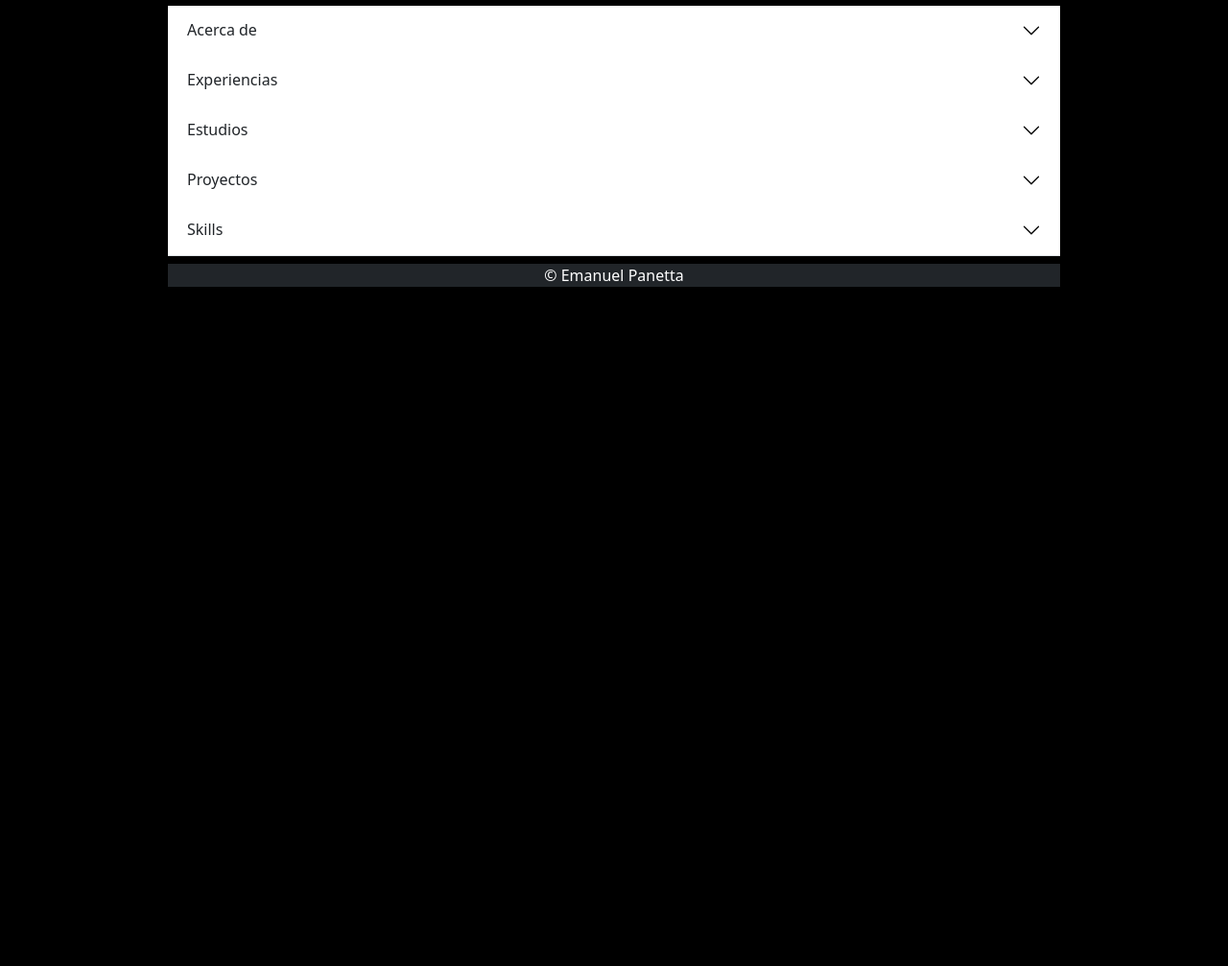
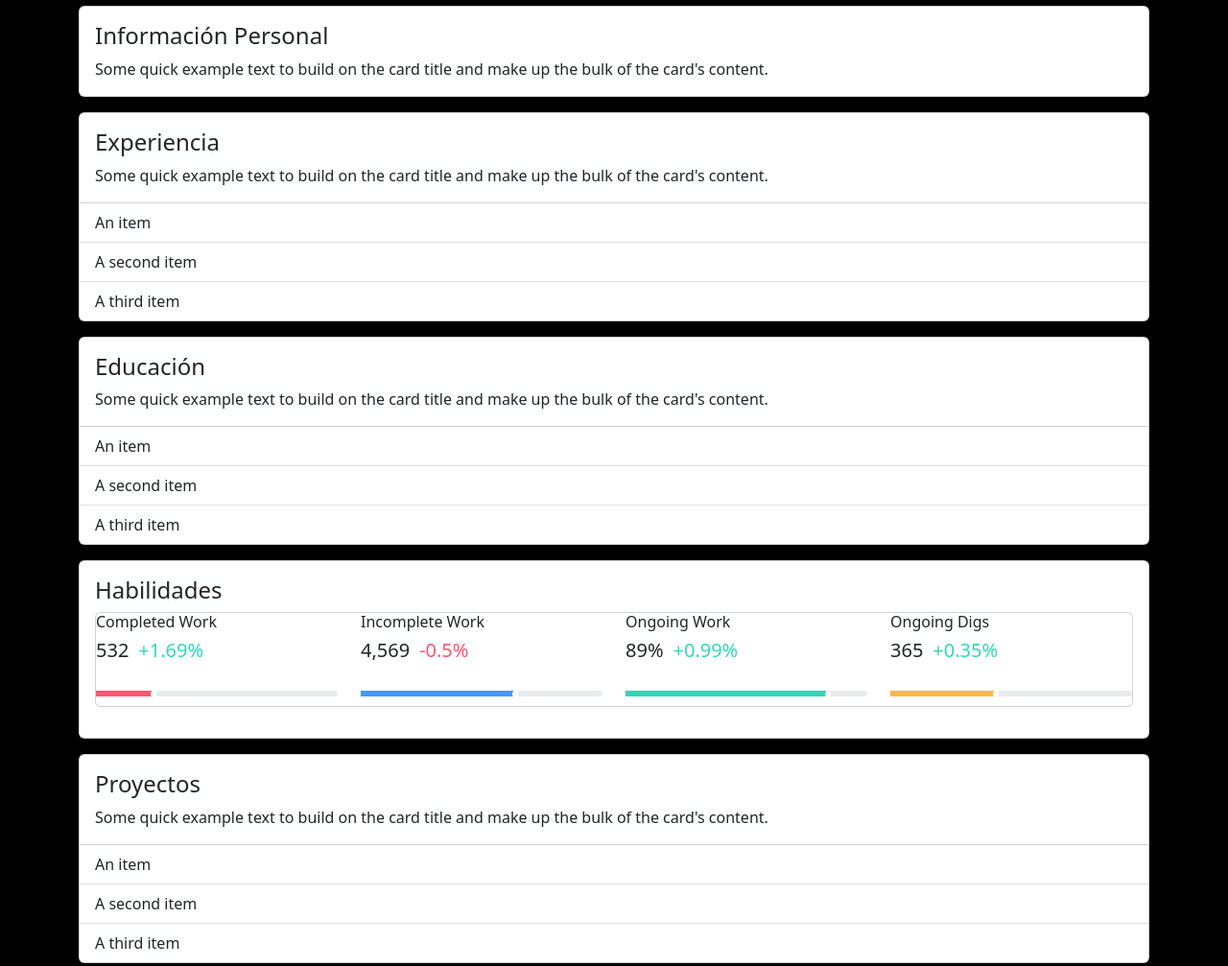
Before and after one commit to Ptta91/PortfolioFrontend, a website: page index.html in a window 1280 px wide. Shown: the part 329-1336 px from the top of the page at 96% size. Before the commit the page ends 800 px from the top, so only its background shows below. Drawn offline with nearby package versions, Linux system fonts and the light colour scheme.

Commit message:
sections v2.0

```diff
--- a/index.html
+++ b/index.html
@@ -111,83 +111,96 @@
     </div>
   </section>
   <!--Sections-->
-  <div class="container-lg d-flex align-items-center justify-content-center">
-    <div class="col-10">
+  <div class="container-xl d-flex align-items-center justify-content-center">
+    <div class="col-12">
       <div class="accordion accordion-flush" id="accordionFlushExample">
         <!--Acerca de-->
-        <div class="accordion-item">
-          <h2 class="accordion-header" id="flush-headingOne">
-            <button class="accordion-button collapsed" type="button" data-bs-toggle="collapse"
-              data-bs-target="#flush-collapseOne" aria-expanded="false" aria-controls="flush-collapseOne">
-              Acerca de
-            </button>
-          </h2>
-          <div id="flush-collapseOne" class="accordion-collapse collapse" aria-labelledby="flush-headingOne"
-            data-bs-parent="#accordionFlushExample">
-            <div class="accordion-body">
-              tarjeta-textos
+        <div class="card">
+          <div class="card-body">
+            <h4 class="card-title">Información Personal</h4>
+            <p class="card-text">Some quick example text to build on the card title and make up the bulk of the card's
+              content.</p>
           </div>
         </div>
         <!--Experiencia-->
-          <div class="accordion-item">
-            <h2 class="accordion-header" id="flush-headingTwo">
-              <button class="accordion-button collapsed" type="button" data-bs-toggle="collapse"
-                data-bs-target="#flush-collapseTwo" aria-expanded="false" aria-controls="flush-collapseTwo">
-                Experiencias
-              </button>
-            </h2>
-            <div id="flush-collapseTwo" class="accordion-collapse collapse" aria-labelledby="flush-headingTwo"
-              data-bs-parent="#accordionFlushExample">
-              <div class="accordion-body">
-                tarjeta-textos
+        <div class="card">
+          <div class="card-body">
+            <h4 class="card-title">Experiencia</h4>
+            <p class="card-text">Some quick example text to build on the card title and make up the bulk of the card's
+              content.</p>
+          </div>
+          <ul class="list-group list-group-flush">
+            <li class="list-group-item">An item</li>
+            <li class="list-group-item">A second item</li>
+            <li class="list-group-item">A third item</li>
+          </ul>
+        </div>
+        <!--Educación-->
+        <div class="card">
+          <div class="card-body">
+            <h4 class="card-title">Educación</h4>
+            <p class="card-text">Some quick example text to build on the card title and make up the bulk of the card's
+              content.</p>
+          </div>
+          <ul class="list-group list-group-flush">
+            <li class="list-group-item">An item</li>
+            <li class="list-group-item">A second item</li>
+            <li class="list-group-item">A third item</li>
+          </ul>
+        </div>
+        <!--Habilidades-->
+        <div class="card"">
+          <div class=" card-body">
+          <h4 class="card-title">Habilidades</h4>
+
+                                                    <div class="card proj-progress-card">
+                                                            <div class="row">
+                                                                <div class="col-xl-3 col-md-6">
+                                                                    <h6>Completed Work</h6>
+                                                                    <h5 class="m-b-30 f-w-700">532<span class="text-c-green m-l-10">+1.69%</span></h5>
+                                                                    <div class="progress">
+                                                                        <div class="progress-bar bg-c-red" style="width:25%"></div>
                                                                     </div>
                                                                 </div>
-            <!--Educación-->
-            <div class="accordion-item">
-              <h2 class="accordion-header" id="flush-headingThree">
-                <button class="accordion-button collapsed" type="button" data-bs-toggle="collapse"
-                  data-bs-target="#flush-collapseThree" aria-expanded="false" aria-controls="flush-collapseThree">
-                  Estudios
-                </button>
-              </h2>
-              <div id="flush-collapseThree" class="accordion-collapse collapse" aria-labelledby="flush-headingThree"
-                data-bs-parent="#accordionFlushExample">
-                <div class="accordion-body">
-                  Tarjeta-lista
+                                                                <div class="col-xl-3 col-md-6">
+                                                                    <h6>Incomplete Work</h6>
+                                                                    <h5 class="m-b-30 f-w-700">4,569<span class="text-c-red m-l-10">-0.5%</span></h5>
+                                                                    <div class="progress">
+                                                                        <div class="progress-bar bg-c-blue" style="width:65%"></div>
                                                                     </div>
                                                                 </div>
-              <!--Proyectos-->
-              <div class="accordion-item">
-                <h2 class="accordion-header" id="flush-headingFour">
-                  <button class="accordion-button collapsed" type="button" data-bs-toggle="collapse"
-                    data-bs-target="#flush-collapseFour" aria-expanded="false" aria-controls="flush-collapseFour">
-                    Proyectos
-                  </button>
-                </h2>
-                <div id="flush-collapseFour" class="accordion-collapse collapse" aria-labelledby="flush-headingFour"
-                  data-bs-parent="#accordionFlushExample">
-                  <div class="accordion-body">
-                    Tarjeta-lista/enlaces
+                                                                <div class="col-xl-3 col-md-6">
+                                                                    <h6>Ongoing Work</h6>
+                                                                    <h5 class="m-b-30 f-w-700">89%<span class="text-c-green m-l-10">+0.99%</span></h5>
+                                                                    <div class="progress">
+                                                                        <div class="progress-bar bg-c-green" style="width:85%"></div>
                                                                     </div>
                                                                 </div>
-                <!--Habilidades-->
-                <div class="accordion-item">
-                  <h2 class="accordion-header" id="flush-headingFive">
-                    <button class="accordion-button collapsed" type="button" data-bs-toggle="collapse"
-                      data-bs-target="#flush-collapseFive" aria-expanded="false" aria-controls="flush-collapseFive">
-                      Skills
-                    </button>
-                  </h2>
-                  <div id="flush-collapseFive" class="accordion-collapse collapse" aria-labelledby="flush-headingFive"
-                    data-bs-parent="#accordionFlushExample">
-                    <div class="accordion-body">
-                      Tarjeta-progress
+                                                                <div class="col-xl-3 col-md-6">
+                                                                    <h6>Ongoing Digs</h6>
+                                                                    <h5 class="m-b-30 f-w-700">365<span class="text-c-green m-l-10">+0.35%</span></h5>
+                                                                    <div class="progress">
+                                                                        <div class="progress-bar bg-c-yellow" style="width:45%"></div>
                                                                     </div>
                                                                 </div>
                                                             </div>
                                                         </div>
+
           </div>
         </div>
+      </div>
+      <!--Proyectos-->
+      <div class="card">
+        <div class="card-body">
+          <h4 class="card-title">Proyectos</h4>
+          <p class="card-text">Some quick example text to build on the card title and make up the bulk of the card's
+            content.</p>
+        </div>
+        <ul class="list-group list-group-flush">
+          <li class="list-group-item">An item</li>
+          <li class="list-group-item">A second item</li>
+          <li class="list-group-item">A third item</li>
+        </ul>
       </div>
       <!--Footer-->
       <section class="footer bg-dark">
--- a/styles.scss
+++ b/styles.scss
@@ -1,5 +1,3 @@
-$primary: black;
-
 @import "./node_modules/bootstrap/scss/bootstrap.scss";
 
 body{
@@ -57,3 +55,95 @@ body{
     font-size: medium;
     font-style: italic;
 }
+
+.card {
+    box-shadow: none;
+    -webkit-box-shadow: none;
+    -moz-box-shadow: none;
+    -ms-box-shadow: none;
+}
+.card{
+    position: relative;
+    display: flex;
+    flex-direction: column;
+    min-width: 0;
+    word-wrap: break-word;
+    background-color: #fff;
+    background-clip: border-box;
+    margin-bottom: 1rem;
+}
+
+/*progress bar */
+.text-c-green {
+    color: #2ed8b6;
+}
+
+.m-l-10 {
+    margin-left: 10px;
+}
+
+.proj-progress-card .progress {
+    height: 6px;
+    overflow: visible;
+    margin-bottom: 10px;
+}
+
+.proj-progress-card .progress .progress-bar {
+    position: relative;
+}
+
+.progress .progress-bar {
+    height: 100%;
+    color: inherit;
+}
+
+.bg-c-red {
+    background: #FF5370;
+}
+
+.proj-progress-card .progress .progress-bar.bg-c-red:after {
+    border: 3px solid #FF5370;
+}
+
+.proj-progress-card .progress .progress-bar:after {
+    content: "";
+    background: #fff;
+    position: absolute;
+    right: -6px;
+    top: -4px;
+    border-radius: 50%;
+    width: 15px;
+    height: 15px;
+}
+
+.bg-c-blue {
+    background: #4099ff;
+}
+
+.proj-progress-card .progress .progress-bar.bg-c-blue:after {
+    border: 3px solid #4099ff;
+}
+
+.proj-progress-card .progress .progress-bar.bg-c-green:after {
+    border: 3px solid #2ed8b6;
+}
+
+.bg-c-green {
+    background: #2ed8b6;
+}
+
+.bg-c-yellow {
+    background: #FFB64D;
+}
+
+.proj-progress-card .progress .progress-bar.bg-c-yellow:after {
+    border: 3px solid #FFB64D;
+}
+
+.m-b-30 {
+    margin-bottom: 30px;
+}
+
+.text-c-red {
+    color: #FF5370;
+}
```
Also changed, not shown: styles.css, 1 other file. Lines whose indentation alone changed are shown as unchanged.
